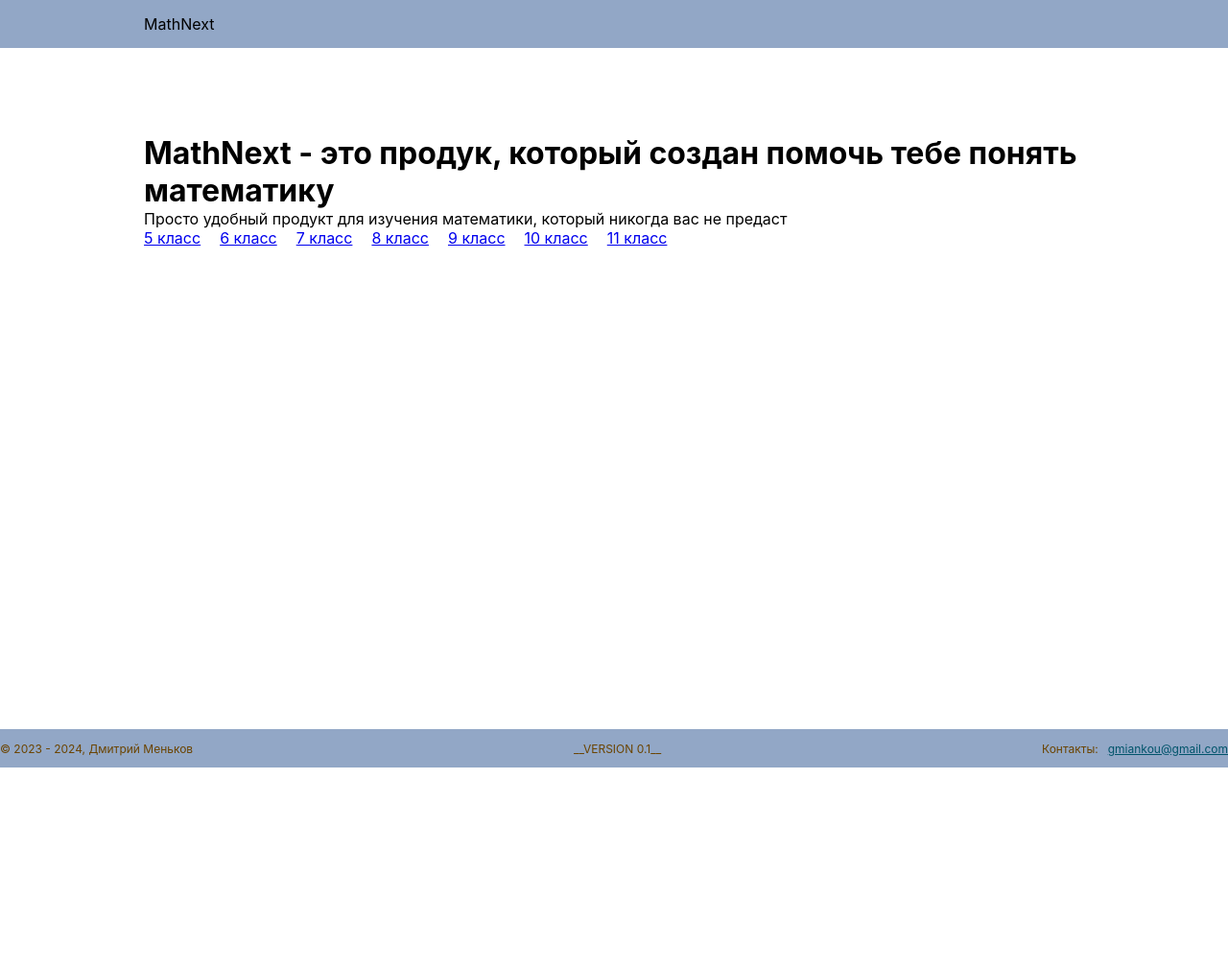
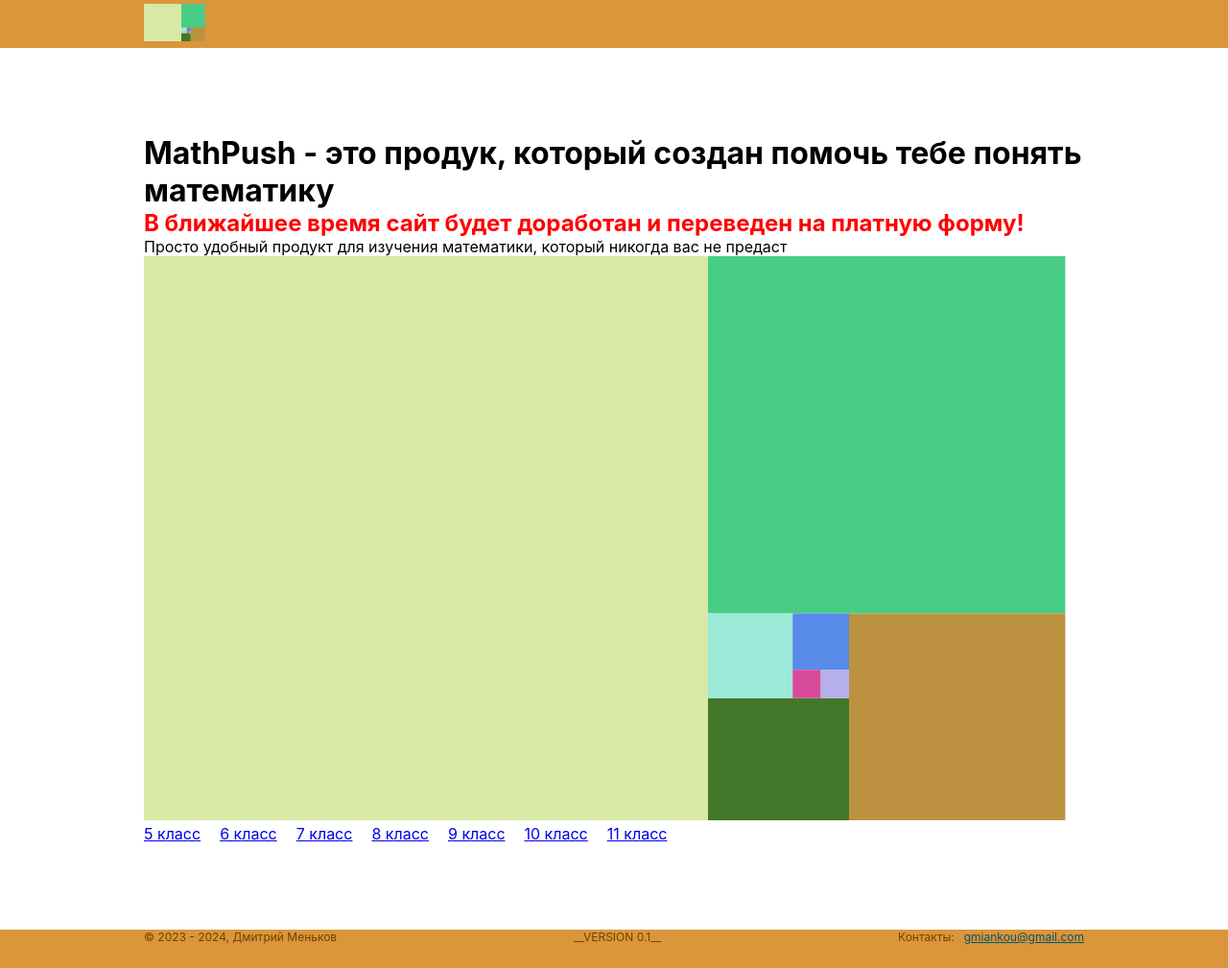
Before and after one commit to DzmitryMiankou/natural-number, a React (Create React App) app: page /#/ in a window 1280 px wide. Shown: the whole page at 96% size. Before the commit the page ends 800 px from the top, so only its background shows below. Built offline with nearby package versions, Linux system fonts and the light colour scheme.

Commit message:
title page

```diff
--- a/public/index.html
+++ b/public/index.html
@@ -13,13 +13,13 @@
     />
     <meta
       name="description"
-      content="MathNext - это продукт созданный для изучения математики за школьный курс. Он не создан для замены уроков и учебника, а - для помощи учащимся в понимании основополагающих математических понятий и действий. Охватываются темы за 5 - 11 класс. Здесь вы найдете красиво оформленные интерактивные задания, которые генерируются и проверяются компьютером, краткий теоретический материал и небольшие тесты для закрепления и проверки знаний. "
+      content="MathPush - это продукт созданный для изучения математики за школьный курс. Он не создан для замены уроков и учебника, а - для помощи учащимся в понимании основополагающих математических понятий и действий. Охватываются темы за 5 - 11 класс. Здесь вы найдете красиво оформленные интерактивные задания, которые генерируются и проверяются компьютером, краткий теоретический материал и небольшие тесты для закрепления и проверки знаний. "
     />
     <meta http-equiv="Permissions-Policy" content="interest-cohort=()" />
     <meta http-equiv="Content-Type" content="application/xhtml+xml" />
     <link rel="apple-touch-icon" href="%PUBLIC_URL%/logo192.png" />
     <link rel="webmanifest" href="%PUBLIC_URL%/manifest.json" />
-    <title>Mathnext</title>
+    <title>Mathpush</title>
   </head>
   <body>
     <noscript>Необходим JavaScript для работы приложения</noscript>
--- a/src/App.tsx
+++ b/src/App.tsx
@@ -173,9 +173,9 @@ const AppH: React.FC<RequestType> = ({
       </>
 
       <PageRoute state={state} />
-      <Footer
-        $bg={location.pathname !== "/" ? "var(--color-footerBG)" : "#92a7c6"}
-      >
+      <>
+        {location.pathname !== "/" ? (
+          <Footer $bg={"var(--color-footerBG)"}>
             <FooterWrapper>
               <p>{state.main[0].footer}</p>
               <p> __VERSION 0.1__</p>
@@ -187,6 +187,10 @@ const AppH: React.FC<RequestType> = ({
               </Contact>
             </FooterWrapper>
           </Footer>
+        ) : (
+          <></>
+        )}
+      </>
     </AppDiv>
   );
 };
--- a/src/components/titlePage/TitlePage.tsx
+++ b/src/components/titlePage/TitlePage.tsx
@@ -2,13 +2,11 @@ import React from "react";
 import styled from "styled-components";
 import { NavLink as RouterLink } from "react-router-dom";
 
-const Block = styled.div`
-  height: calc(100vh - 40px);
-`;
+const Block = styled.div``;
 
 const Header = styled.header`
   height: 50px;
-  background-color: #92a7c6;
+  background-color: #db953a;
   display: flex;
   align-items: center;
 `;
@@ -17,13 +15,21 @@ const MainWrapper = styled.div`
   display: flex;
   align-items: center;
   max-width: 1900px;
+  padding: 90px 150px;
   margin: auto;
-  padding: 90px 150px;
+  @media (max-width: 780px) {
+    padding: 90px 20px;
+  }
 `;
 
 const HeaderWrapper = styled.div`
   max-width: 1900px;
   padding: 0px 150px;
+  margin: auto;
+  width: 100%;
+  @media (max-width: 780px) {
+    padding: 0px 20px;
+  }
 `;
 
 const Items = styled.ul`
@@ -31,25 +37,104 @@ const Items = styled.ul`
   gap: 20px;
 `;
 
+const Logo = styled.div`
+  width: 65px;
+  display: block;
+`;
+
+const Menu = styled(Logo)`
+  width: 100%;
+  display: block;
+`;
+
 const Item = styled.li``;
+
+const Footer = styled.footer<{ $bg: string }>`
+  background-color: ${(props) => props.$bg};
+  min-height: 40px;
+`;
+
+const FooterWrapper = styled.div`
+  max-width: 1900px;
+  padding: 0px 150px;
+  display: flex;
+  align-items: center;
+  justify-content: space-between;
+  font-size: 12px;
+  margin: auto;
+  color: #6b4400;
+  @media (max-width: 780px) {
+    padding: 0px 20px;
+  }
+`;
+
+const Contact = styled.address`
+  display: flex;
+  gap: 10px;
+  font-style: normal;
+`;
+
+const ContactLink = styled.a`
+  color: #00546b;
+`;
 
 const TitlePage = () => {
   return (
     <Block>
       <Header>
         <HeaderWrapper>
-          <div>MathNext</div>
+          <Logo>
+            <svg
+              version="1.1"
+              x="0px"
+              y="0px"
+              viewBox="0 0 100 60"
+              enableBackground="new 0 0 100 60"
+              xmlSpace="preserve"
+            >
+              <rect x="0" y="0" fill="#D7E9A5" width="60" height="60" />
+              <rect x="60" y="0" fill="#47CD85" width="38" height="38" />
+              <rect x="60" y="47" fill="#437729" width="15" height="15" />
+              <rect x="75" y="38" fill="#BC9241" width="23" height="24" />
+              <rect x="60" y="38" fill="#9BE9D7" width="9" height="9" />
+              <rect x="69" y="38" fill="#588BE9" width="6" height="6" />
+              <rect x="69" y="44" fill="#D84B9A" width="3" height="3" />
+              <rect x="72" y="44" fill="#B5B0E9" width="3" height="3" />
+            </svg>
+          </Logo>
         </HeaderWrapper>
       </Header>
       <MainWrapper>
         <main>
           <h1>
-            MathNext - это продук, который создан помочь тебе понять математику
+            MathPush - это продук, который создан помочь тебе понять математику
           </h1>
+          <h2 style={{ color: "red" }}>
+            В ближайшее время сайт будет доработан и переведен на платную форму!
+          </h2>
           <p>
             Просто удобный продукт для изучения математики, который никогда вас
             не предаст
           </p>
+          <Menu>
+            <svg
+              version="1.1"
+              x="0px"
+              y="0px"
+              viewBox="0 0 100 60"
+              enableBackground="new 0 0 100 60"
+              xmlSpace="preserve"
+            >
+              <rect x="0" y="0" fill="#D7E9A5" width="60" height="60" />
+              <rect x="60" y="0" fill="#47CD85" width="38" height="38" />
+              <rect x="60" y="47" fill="#437729" width="15" height="15" />
+              <rect x="75" y="38" fill="#BC9241" width="23" height="24" />
+              <rect x="60" y="38" fill="#9BE9D7" width="9" height="9" />
+              <rect x="69" y="38" fill="#588BE9" width="6" height="6" />
+              <rect x="69" y="44" fill="#D84B9A" width="3" height="3" />
+              <rect x="72" y="44" fill="#B5B0E9" width="3" height="3" />
+            </svg>
+          </Menu>
           <Items>
             <Item>
               <RouterLink to="five_class">5 класс</RouterLink>
@@ -75,6 +160,18 @@ const TitlePage = () => {
           </Items>
         </main>
       </MainWrapper>
+      <Footer $bg={"#DB953A"}>
+        <FooterWrapper>
+          <p>© 2023 - 2024, Дмитрий Меньков</p>
+          <p> __VERSION 0.1__</p>
+          <Contact>
+            <p>Контакты:</p>
+            <ContactLink href="mailto: gmiankou@gmail.com">
+              gmiankou@gmail.com
+            </ContactLink>
+          </Contact>
+        </FooterWrapper>
+      </Footer>
     </Block>
   );
 };
```
Lines whose indentation alone changed are shown as unchanged.
